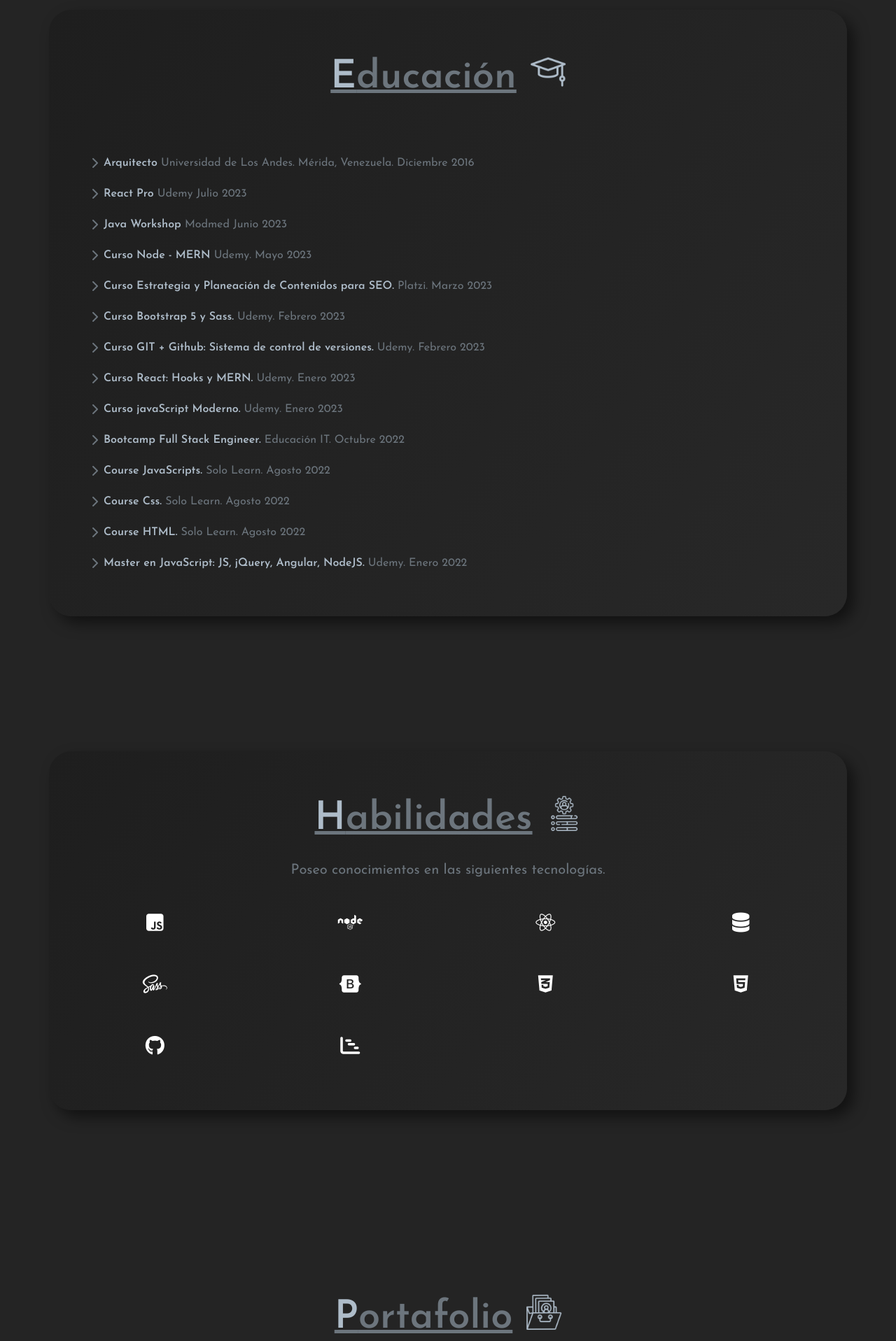
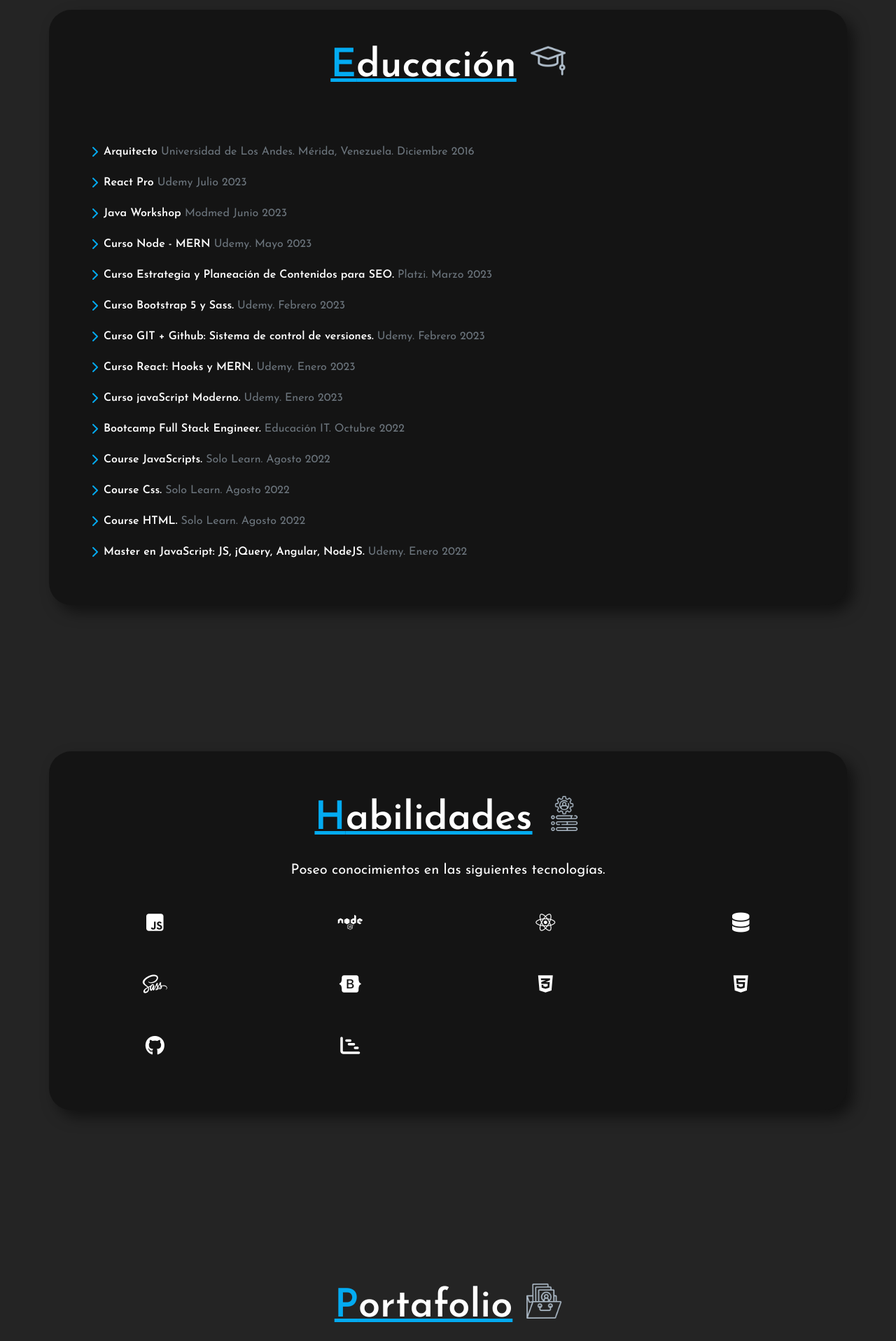
Before and after one commit to vortegar/cv-victorio_ortega, a React (Vite) app: page / in a window 1280 px wide. Shown: the part 2617-4534 px from the top of the page at 70% size. Built offline with nearby package versions, Linux system fonts and the light colour scheme.

Commit message:
update styles

```diff
--- a/src/styles.css
+++ b/src/styles.css
@@ -26,38 +26,19 @@ body{
 }
 
 
-.text-nombre-educacion{
+/* .text-nombre-educacion{
   color:rgb(174, 188, 201);
   font-weight: 900;
-}
+} */
 
-.color-boton{
-  background-color: rgb(30, 30, 30);
-  width: 250px;
-}
+/* .tamanio-card-portafolio{
+  width: 310px;
+} */
 
-.color-boton:hover{
-  background-color: rgba(40, 40, 40, 0.318);
-  color: white !important;
-}
-
-.tamaño-card-portafolio{
-  width: 310px;
-}
-
-.sobre_habilidades_contenedor{
-  height: auto;
-  padding-top: 250px;
-}
-
-.sobre_educacion_contenedor{
-  height: auto;
-  padding-top: 250px;
-}
-
+/*
 .educacion_contenido i{
   color: var(--bs-tertiary-color);
-}
+} */
 
 .sobre_footer{
   margin-top: 9rem;
@@ -73,10 +54,6 @@ body{
   padding: 10px 20px;
 }
 
-.sobre_proyectos-contenedor{
-  height: auto;
-  padding-top: 200px;
-}
 
 @keyframes blink {
   0%, 100% { opacity: 1; }
@@ -137,7 +114,7 @@ body{
 }
 
 /* Sober Mi */
- .sobre_habilidades_text, .sobre_educacion_text{
+ .sobre_habilidades_text{
   margin-top: 1rem;
   font-size: 3.5rem;
   text-decoration: underline;
@@ -147,29 +124,11 @@ body{
   font-size: 2rem;
 }
 
-.sobre_habilidades{
-  margin-top: 10rem;
-  border-radius: 2rem;
-  box-shadow: 10px 10px 20px rgba(0, 0, 0, 0.5);
-  background: rgb(0,40,40);
-  background: linear-gradient(123deg, rgba(30,30,30,1) 0%, rgba(35,35,35,1) 50%, rgba(40,40,40,1) 100%);
-}
 
-.sobre_educacion{
-  border-radius: 2rem;
-  box-shadow: 10px 10px 20px rgba(0, 0, 0, 0.5);
-  background: rgb(0,40,40);
-  background: linear-gradient(123deg, rgba(30,30,30,1) 0%, rgba(35,35,35,1) 50%, rgba(40,40,40,1) 100%);
 
-}
-
-.project_description{
-  font-size: 14px;
-}
-
-.text-tittle-nombre-color{
+/* .text-tittle-nombre-color{
   color: rgb(174, 188, 201)
-}
+} */
 
 /* Cambiar el color de la barra de desplazamiento */
 ::-webkit-scrollbar {
@@ -227,13 +186,13 @@ body{
   background: white;
 }
 
-.sobre_proyectos .card {
+/* .sobre_proyectos .card {
   border-radius: 0 0 0.5rem 0.5rem;
 }
 .sobre_proyectos .card-img-top{
   filter: blur(0.6px);
   width: 20rem;
-}
+} */
 
 
 
@@ -252,21 +211,9 @@ body{
   border: solid 1px #d2d2d2;
   border-bottom: none;
   border-radius: 0.5rem 0.5rem 0 0;
-
 }
 
-.img_project{
-  filter: blur(0px);
-  transform:scale(1.3);
-  filter: saturate(70%);
-  transition: transform 0.3s ease;
-}
 
-.img_project_remove{
-  transform:scale(1);
-  /* filter: grayscale(100%) !important; */
-  transition: transform 0.3s ease;
-}
 
 /*body*/
 .menu{
@@ -313,13 +260,6 @@ body{
 }
 /*logo*/
 
-@media (min-width: 992px) {
-
-  .sobre_educacion_contenedor{
-    height: 900px;
-  }
-}
-
 .img-custom-size {
   width: 50px;
   height: 50px;
@@ -351,12 +291,8 @@ body{
 
 @media (max-width: 576px){
 
-  .sobre_habilidades_text, .sobre_educacion_text, .sobre_experiencia_text{
+  .sobre_habilidades_text, .sobre_experiencia_text{
     font-size: 2.5rem;
-  }
-
-  .sobre_educacion_contenedor{
-    margin: auto 20px;
   }
 
   .sobre_habilidades_contenedor{
--- a/src/views/seccion_educacion/SeccionEducacion.jsx
+++ b/src/views/seccion_educacion/SeccionEducacion.jsx
@@ -1,6 +1,6 @@
 import { educationData } from "../../data/cvData"
 import { Education } from "./components/Education"
-
+import './styles_educacion.css'
 export const SeccionSobreEducacion = () => {
   return (
     <>
@@ -8,8 +8,8 @@ export const SeccionSobreEducacion = () => {
             <div className="container text sobre_educacion">
                 <div className='row'>
                     <div className='col-12'>
-                        <h2 className='fw-bold text-center pt-5 pb-5 text-secondary d-flex justify-content-center sobre_educacion_text'>
-                            <p className='text-tittle-nombre-color'>E</p>ducación<img src="./img/gorro-de-graduacion.png" alt="Educacion" className="img-custom-size"/>
+                        <h2 className='fw-bold text-center pt-5 pb-5 d-flex justify-content-center sobre_educacion_text'>
+                          E<p className='sobre_educacion_text-title'>ducación</p><img src="./img/gorro-de-graduacion.png" alt="Educacion" className="img-custom-size"/>
                         </h2>
                     </div>
                     <div className='mb-5 col-12 d-flex flex-column justify-content-center align-items-start'>
--- /dev/null
+++ b/src/views/seccion_educacion/styles_educacion.css
@@ -0,0 +1,49 @@
+.sobre_educacion_contenedor{
+    height: auto;
+    padding-top: 250px;
+}
+
+.sobre_educacion{
+    border-radius: 2rem;
+    box-shadow: 10px 10px 20px rgba(0, 0, 0, 0.5);
+    background:var(--color-gris) !important;
+    background: linear-gradient(123deg, rgba(30,30,30,1) 0%, rgba(35,35,35,1) 50%, rgba(40,40,40,1) 100%);
+}
+
+.sobre_educacion_text{
+    color: var(--color-azul);
+    font-size: 3.5rem;
+    text-decoration: underline;
+}
+
+/* .sobre_educacion_text{
+    margin-top: 1rem;
+    font-size: 3.5rem;
+    text-decoration: underline;
+} */
+
+/* aqui */
+.sobre_educacion_text-title{
+    color: var(--color-blanco)
+}
+
+@media (min-width: 992px) {
+    .sobre_educacion_contenedor{
+        height: 900px;
+    }
+}
+
+@media (max-width: 576px){
+    .sobre_educacion_text{
+        font-size: 2.5rem;
+    }
+}
+
+.educacion_contenido i{
+    color: var(--color-azul) !important;
+  }
+
+.text-nombre-educacion{
+    color:var(--color-blanco);
+    font-weight: 900;
+}
--- a/src/views/seccion_experiencia/styles_experiencia.css
+++ b/src/views/seccion_experiencia/styles_experiencia.css
@@ -13,9 +13,13 @@
     text-decoration: underline;
   }
 
-  .sobre_experiencia_text-title {
-    color: var(--color-blanco);
-  }
+  .sobre_mi_text_title{
+    color: var(--color-blanco)
+}
+
+.sobre_experiencia_text-title{
+  color: var(--color-blanco);
+}
 
   .sobre_experiencia-card{
     border-color: var(--color-gris) !important;
@@ -28,7 +32,7 @@
   }
 
   .sobre_experiencia-inf{
-    color:var(--color-gris-oscuro);
+    color:var(--color-blanco);
   }
 
   .sobre_experiencia-card-subtitle{
@@ -37,7 +41,7 @@
   }
 
   .sobre_experiencia-company{
-    color: var(--color-blanco);
+    color: var(--color-azul);
     font-size: 18px;
   }
 
--- a/src/views/seccion_habilidades/SeccionHabilidades.jsx
+++ b/src/views/seccion_habilidades/SeccionHabilidades.jsx
@@ -1,5 +1,6 @@
 import { habilitysData } from "../../data/cvData"
 import { Habilidades } from "./components/Habilidades"
+import './styles_habilidades.css'
 
 export const SeccionSobreHabilidades = () => {
 
@@ -9,10 +10,10 @@ export const SeccionSobreHabilidades = () => {
             <div className="container text-center sobre_habilidades">
                 <div className='row justify-content-center'>
                     <div className='col-12 text-start fs-5 '>
-                        <h2 className='fw-bold text-center pt-5 text-secondary d-flex justify-content-center sobre_educacion_text'>
-                            <p className='text-tittle-nombre-color'>H</p>abilidades<img src="./img/habilidades.png" alt="Sobre mi" className="img-custom-size"/>
+                        <h2 className='fw-bold text-center pt-5 d-flex justify-content-center sobre_habilidades_text'>
+                            H<p className='sobre_habilidades_text_title'>abilidades</p><img src="./img/habilidades.png" alt="Sobre mi" className="img-custom-size"/>
                         </h2>
-                        <p className='text-center text-secondary'> Poseo conocimientos en las siguientes tecnologías. </p>
+                        <p className='text-center sobre_habilidades_text_title'> Poseo conocimientos en las siguientes tecnologías. </p>
                         <div className='d-flex flex-wrap mb-5'>
                             {
                                 habilitysData.map( hability => (
--- /dev/null
+++ b/src/views/seccion_habilidades/styles_habilidades.css
@@ -0,0 +1,22 @@
+.sobre_habilidades_contenedor{
+    height: auto;
+    padding-top: 250px;
+}
+
+.sobre_habilidades{
+    margin-top: 10rem;
+    border-radius: 2rem;
+    box-shadow: 10px 10px 20px rgba(0, 0, 0, 0.5);
+    background: var(--color-gris) !important;
+    background: linear-gradient(123deg, rgba(30,30,30,1) 0%, rgba(35,35,35,1) 50%, rgba(40,40,40,1) 100%);
+}
+
+.sobre_habilidades_text_title{
+    color: var(--color-blanco)
+}
+
+.sobre_habilidades_text{
+    color: var(--color-azul);
+    font-size: 3.5rem;
+    text-decoration: underline;
+}
--- a/src/views/seccion_portafolio/SeccionPortafolio.jsx
+++ b/src/views/seccion_portafolio/SeccionPortafolio.jsx
@@ -1,19 +1,17 @@
-import { useState } from "react";
 import { projectsData } from "../../data/cvData"
 import { Fade } from "react-awesome-reveal";
 import { Proyecto } from "./components/Proyecto";
+import './styles_portafolio.css'
 
 export const SeccionPortafolio = () => {
-
-    const [selectImg, setSelectImg] = useState('');
 
   return (
      <>
         <section className='container sobre_proyectos-contenedor' id="Proyectos">
         <div className="row sobre_proyectos">
             <div className="col-12">
-                <h2 className='fw-bold text-center pt-5 text-secondary d-flex justify-content-center sobre_educacion_text'>
-                    <p className='text-tittle-nombre-color'>P</p>ortafolio<img src="./img/portafolio.png" alt="Portafolio" className="img-custom-size"/>
+                <h2 className='fw-bold text-center pt-5 d-flex justify-content-center sobre_portafolio_text'>
+                    P<p className='sobre_portafolio_text_title'>ortafolio</p><img src="./img/portafolio.png" alt="Portafolio" className="img-custom-size"/>
                 </h2>
             </div>
             <div className='col-12 d-flex flex-wrap gap-3 justify-content-center'>
--- /dev/null
+++ b/src/views/seccion_portafolio/styles_portafolio.css
@@ -0,0 +1,72 @@
+.sobre_proyectos-contenedor{
+    height: auto;
+    padding-top: 200px;
+}
+
+.sobre_proyectos .card {
+    border-radius: 0 0 0.5rem 0.5rem;
+}
+
+.sobre_proyectos .card-img-top{
+    filter: blur(0.6px);
+    width: 20rem;
+}
+.sobre_portafolio_text{
+    color: var(--color-azul);
+    font-size: 3.5rem;
+    text-decoration: underline;
+}
+
+.sobre_portafolio_text_title{
+    color: var(--color-blanco)
+}
+
+.tamanio-card-portafolio{
+  width: 310px;
+}
+
+.contenedor_project{
+    overflow:hidden;
+    border: solid 1px var(--color-blanco);
+    border-bottom: none;
+    border-radius: 0.5rem 0.5rem 0 0;
+}
+
+.card_custom{
+    background-color: var(--color-gris) !important;
+}
+.img_project{
+    filter: blur(0px);
+    transform:scale(1.3);
+    filter: saturate(70%);
+    transition: transform 0.3s ease;
+}
+.img_project_remove{
+    transform:scale(1);
+    /* filter: grayscale(100%) !important; */
+    transition: transform 0.3s ease;
+}
+
+.color-boton{
+    background-color: var(--color-blanco);
+    color: var(--color-azul) !important;
+    width: 250px;
+}
+
+.color-boton:hover{
+    background-color: var(--color-azul);
+    color: var(--color-blanco) !important;
+}
+
+.project_description{
+    font-size: 14px;
+}
+
+.icon_color{
+    color: var(--color-blanco);
+}
+
+.text_color{
+    color: var(--color-azul);
+    text-decoration: underline;
+}
--- a/src/views/seccion_sobre_mi/SeccionSobreMi.jsx
+++ b/src/views/seccion_sobre_mi/SeccionSobreMi.jsx
@@ -5,8 +5,7 @@ export const SeccionSobreMi = () => {
       <section className="container text-center sobre_mi px-0">
           <div className="sobre_mi_container mt-5 d-flex justify-content-center">
             <h2 className='fw-bold text-start sobre_mi_text d-flex pt-4'>
-              S
-              <p className='sobre_mi_text_title'>obre mi</p>
+              S<p className='sobre_mi_text_title'>obre mi</p>
               <img src="./img/usuario.png" alt="Sobre mi" className="img-custom-size"/>
             </h2>
           </div>
```
Also changed, not shown: src/views/seccion_portafolio/components/Proyecto.jsx (+13 -13 lines).
